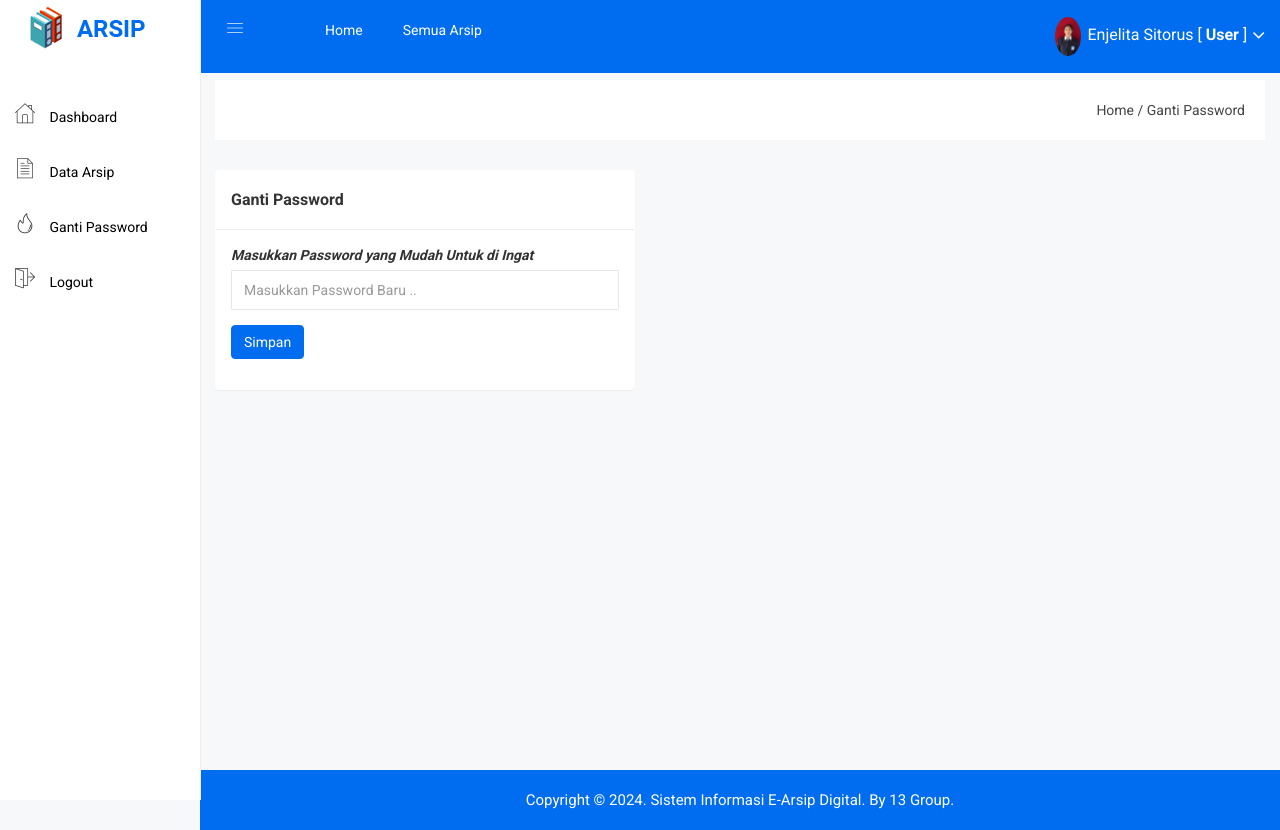
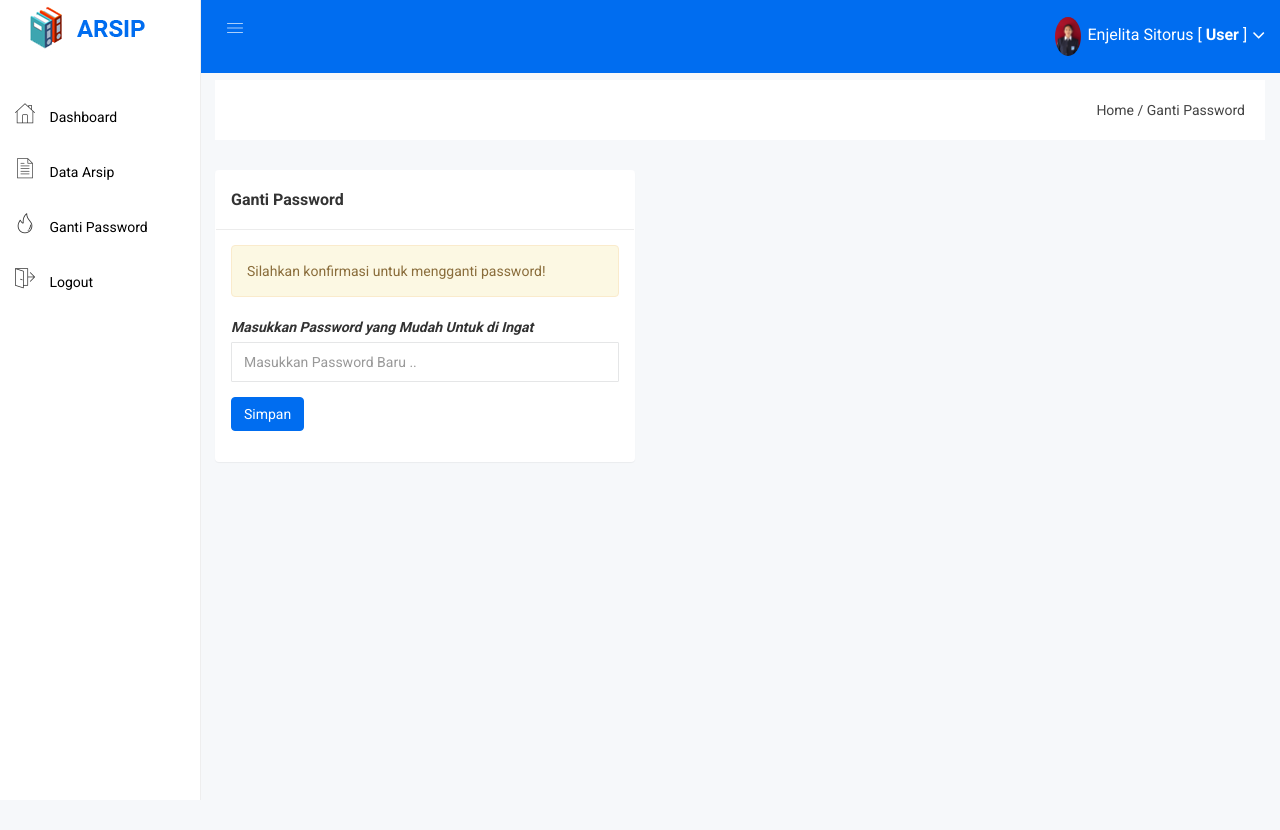
Before and after one commit to lita1231/PA-1, a PHP site: page /user/gantipassword.php?alert=konfirmasi in a window 1280 px wide. Shown: the top 830 px of the page. Run offline with PHP 8.4, Linux system fonts and the light colour scheme; a user stored in the database is signed in; data comes from the database, SQL or seed files in the repository; some web fonts are replaced.

Commit message:
revisi
pembaharuan untuk reset password dll

```diff
--- a/petugas/arsip_aksi.php
+++ b/petugas/arsip_aksi.php
@@ -7,6 +7,12 @@
 $petugas = $_SESSION['id'];
 $kode  = $_POST['kode'];
 $nama  = $_POST['nama'];
+
+// Mengecek ukuran file yang diunggah
+if ($_FILES['file']['size'] > 10000000000) { // 10GB dalam byte
+    header("location:arsip.php?alert=gagal_ukuran");
+    exit;
+}
 
 // Generate nama file acak dengan fungsi rand()
 $rand = rand();
--- a/petugas/arsip_tambah.php
+++ b/petugas/arsip_tambah.php
@@ -81,6 +81,12 @@
                         </div>
 
                         <div class="form-group">
+                        <input type="hidden" name="MAX_FILE_SIZE" value="10000000000"> <!-- 10GB dalam byte -->
+
+
+                        </div>
+
+                        <div class="form-group">
                             <label></label>
                             <input type="submit" class="btn btn-primary" value="Upload">
                         </div>
--- a/petugas/header.php
+++ b/petugas/header.php
@@ -117,7 +117,7 @@
                                     <div class="col-lg-5 col-md-6 col-sm-12 col-xs-12">
                                         <div class="header-top-menu tabl-d-n">
                                             <ul class="nav navbar-nav mai-top-nav">
-                                                <li class="nav-item"><a href="#" class="nav-link">Sistem Informasi Arsip Digital</a></li>
+                                                <li class="nav-item"><a href="#" class="nav-link"></a></li>
                                             </ul>
                                         </div>
                                     </div>
--- a/petugas/index.php
+++ b/petugas/index.php
@@ -29,7 +29,7 @@
         <div class="row">
             <div class="col-lg-3 col-md-6 col-sm-6 col-xs-12">
                 <div class="white-box analytics-info-cs">
-                    <h3 class="box-title">Petugas</h3>
+                    <h3 class="box-title">Petugas/Dosen</h3>
                     <ul class="list-inline two-part-sp">
                         <li>
                             <div id="sparklinedash"></div>
--- a/user/gantipassword.php
+++ b/user/gantipassword.php
@@ -1,10 +1,9 @@
 <?php include 'header.php'; ?>
-
 
 <div class="breadcome-area">
     <div class="container-fluid">
         <div class="row">
-            <div class="col-lg-12 col-md-12 col-sm-12 col-xs-12">
+            <div class="col-lg-12 col-md-12 col-sm-12 col-sm-12">
                 <div class="breadcome-list">
                     <div class="row">
                         <div class="col-lg-6 col-md-6 col-sm-6 col-xs-12">
@@ -25,7 +24,6 @@
     </div>
 </div>
 
-
 <div class="container-fluid">
     <div class="row">
         <div class="col-lg-5 col-md-12 col-sm-12 col-xs-12">
@@ -41,11 +39,13 @@
                     if(isset($_GET['alert'])){
                         if($_GET['alert'] == "sukses"){
                             echo "<div class='alert alert-success'>Password anda berhasil diganti!</div>";
+                        } elseif($_GET['alert'] == "konfirmasi"){
+                            echo "<div class='alert alert-warning'>Silahkan konfirmasi untuk mengganti password!</div>";
                         }
                     }
                     ?>
 
-                <form action="gantipassword_act.php" method="post">
+                    <form id="gantipasswordForm" action="gantipassword_act.php" method="post" onsubmit="return confirmGantiPassword()">
                         <div class="form-group">
                             <label><em>Masukkan Password yang Mudah Untuk di Ingat</em></label>
                             <input type="password" class="form-control" placeholder="Masukkan Password Baru .." name="password" required="required" min="5">
@@ -53,14 +53,13 @@
                         <div class="form-group">
                             <input type="submit" class="btn btn-primary" value="Simpan">
                         </div>
+                        <input type="hidden" name="konfirmasi" id="konfirmasi" value="0">
                     </form>
-
 
                 </div>
 
             </div>
         </div>
-
     </div>
 </div>
 
@@ -75,3 +74,16 @@
 <br>
 
 <?php include 'footer.php'; ?>
+
+<script type="text/javascript">
+    function confirmGantiPassword() {
+        var konfirmasi = confirm("Apakah anda yakin ingin mengganti password?");
+        if (konfirmasi) {
+            document.getElementById('konfirmasi').value = "1";
+            return true;
+        } else {
+            document.getElementById('konfirmasi').value = "0";
+            return false;
+        }
+    }
+</script>
--- a/user/gantipassword_act.php
+++ b/user/gantipassword_act.php
@@ -4,10 +4,10 @@
 $id = $_SESSION['id'];
 $password = md5($_POST['password']);
 
-// Tambahkan konfirmasi ganti password
-if (isset($_POST['konfirmasi'])) {
+if (isset($_POST['konfirmasi']) && $_POST['konfirmasi'] == "1") {
     mysqli_query($koneksi, "UPDATE admin SET admin_password='$password' WHERE admin_id='$id'")or die(mysqli_errno());
     header("location:gantipassword.php?alert=sukses");
 } else {
     header("location:gantipassword.php?alert=konfirmasi");
 }
+?>
--- a/user/header.php
+++ b/user/header.php
@@ -44,10 +44,11 @@
 <body>
     <div class="left-sidebar-pro">
         <nav id="sidebar" class="">
-            <div class="sidebar-header">
-                <a href="index.html"><img class="main-logo" src="../assets/img/logo/logo.png" alt="" /></a>
-                <strong><a href="index.html"><img src="../assets/img/logo/logosn.png" alt="" /></a></strong>
-            </div>
+        <div class="sidebar-header">
+    <a href="https://id.wikipedia.org/wiki/Arsip" target="_blank"><img class="main-logo" src="../assets/img/logo/logo.png" alt="" /></a>
+    <strong><a href="https://id.wikipedia.org/wiki/Arsip" target="_blank"><img src="../assets/img/logo/logosn.png" alt="" /></a></strong>
+</div>
+
             <div class="left-custom-menu-adp-wrap comment-scrollbar">
 
                 <nav class="sidebar-nav left-sidebar-menu-pro" style="margin-top: 30px">
@@ -106,8 +107,6 @@
                                     <div class="col-lg-6 col-md-7 col-sm-6 col-xs-12">
                                         <div class="header-top-menu tabl-d-n">
                                             <ul class="nav navbar-nav mai-top-nav">
-                                                <li class="nav-item"><a href="index.php" class="nav-link">Home</a></li>
-                                                <li class="nav-item"><a href="arsip.php" class="nav-link">Semua Arsip</a></li>
 
                                             </li>
                                         </ul>
--- a/user/index.php
+++ b/user/index.php
@@ -118,7 +118,7 @@
 
                         <h4><a class="cards-hd-dn" href="#"><?php echo $s['user_nama']; ?></a></h4>
                         <h5>user</h5>
-                        <p class="ctn-cards">Pengelolaan arsip jadi lebih mudah dengan sistem informasi arsip digital.</p>
+                        <p class="ctn-cards">Saya Bangga Jadi Mahasiswa IT Del.</p>
                     </div>
                 </div>
 
--- a/user/profil.php
+++ b/user/profil.php
@@ -58,7 +58,7 @@
 
                         <h4><a class="cards-hd-dn" href="#"><?php echo $s['user_nama']; ?></a></h4>
                         <h5>user</h5>
-                        <p class="ctn-cards">Pengelolaan arsip jadi lebih mudah dengan sistem informasi arsip digital.</p>
+                        <p class="ctn-cards">Saya Bangga Jadi Mahasiswa IT Del.</p>
                     </div>
                 </div>
 
```
Also changed, not shown: petugas/gantipassword.php (+17 -3 lines), petugas/gantipassword_act.php (+7 -3 lines), arsip/750525518_gee.jpg (deleted), 3 other files. Lines whose indentation alone changed are shown as unchanged.
